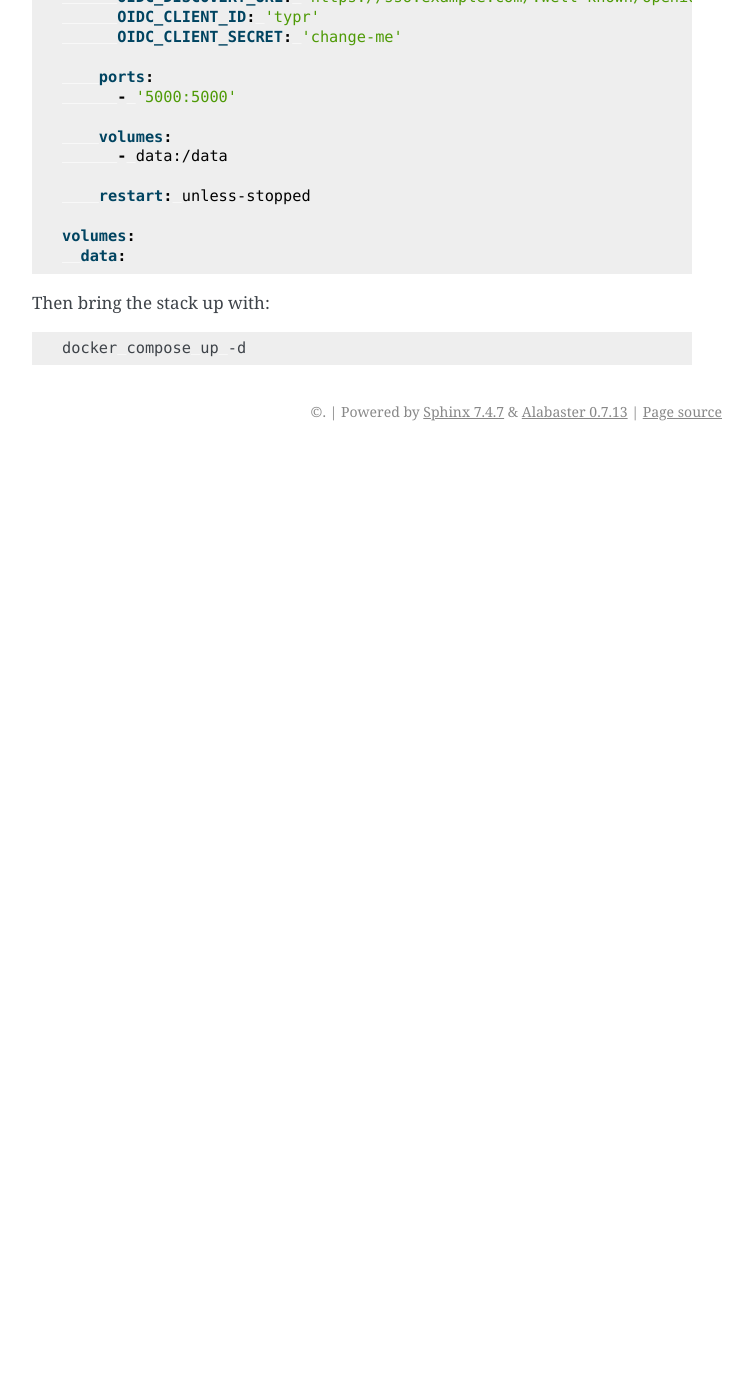
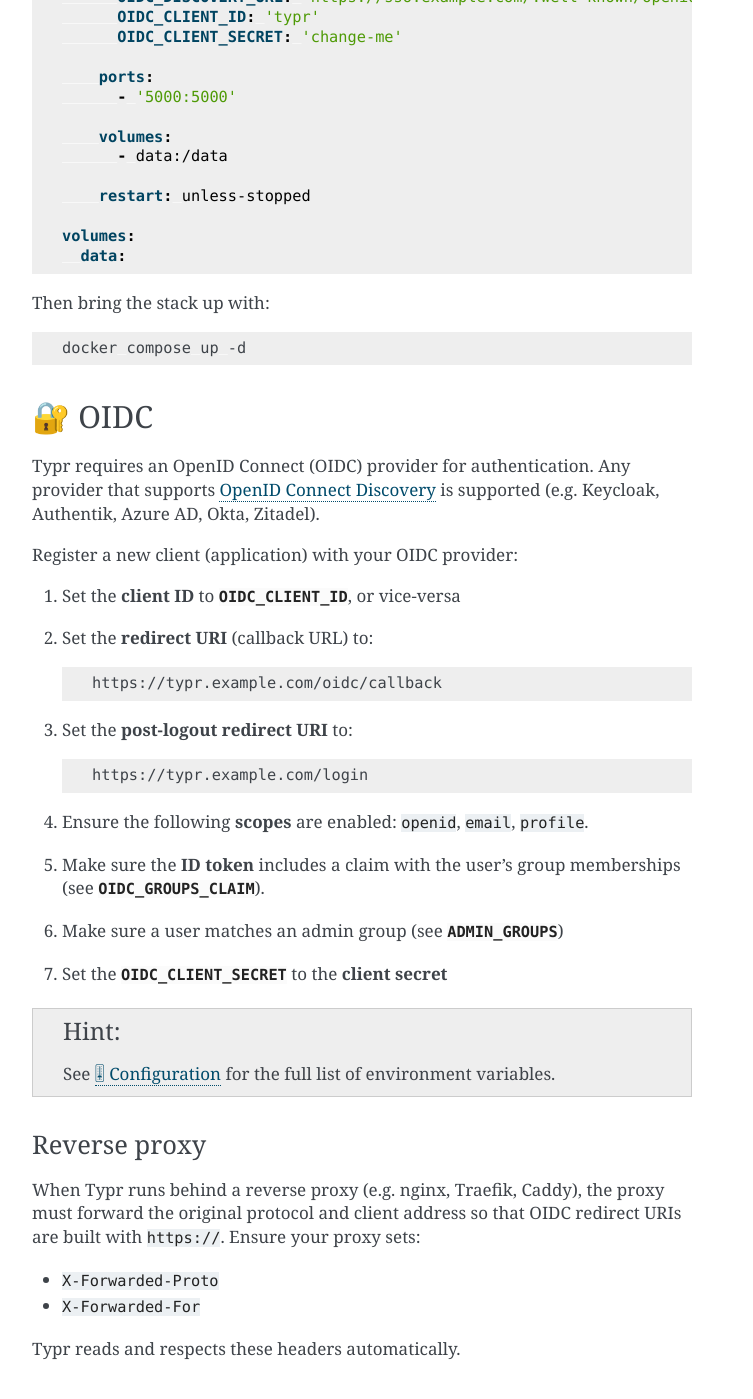
Before and after one commit to confirm/tino, a Sphinx documentation site: the page built from docs/deployment.rst, in a window 1280 px wide and 1400 px high, scrolled down 1021 px. Shown: the whole window, without its empty margins (388-1141 px from the left). Built offline with Sphinx 7.4.7, drawn with Linux system fonts in a browser that asks for light colours; before the commit the page ends 1472 px from its top, so only the background shows below that.

Commit message:
FEATURE: Update OIDC callback URL

```diff
--- a/docs/deployment.rst
+++ b/docs/deployment.rst
@@ -50,3 +50,48 @@
 .. code-block:: bash
 
     docker compose up -d
+
+.. _OIDC:
+
+🔐 OIDC
+-------
+
+Typr requires an OpenID Connect (OIDC) provider for authentication.
+Any provider that supports `OpenID Connect Discovery <https://openid.net/specs/openid-connect-discovery-1_0.html>`_ is supported (e.g. Keycloak, Authentik, Azure AD, Okta, Zitadel).
+
+Register a new client (application) with your OIDC provider:
+
+1. Set the **client ID** to :attr:`OIDC_CLIENT_ID <confirm.typr.config.OIDC_CLIENT_ID>`, or vice-versa
+2. Set the **redirect URI** (callback URL) to:
+
+   .. code-block:: text
+
+       https://typr.example.com/oidc/callback
+
+3. Set the **post-logout redirect URI** to:
+
+   .. code-block:: text
+
+       https://typr.example.com/login
+
+4. Ensure the following **scopes** are enabled: ``openid``, ``email``, ``profile``.
+5. Make sure the **ID token** includes a claim with the user's group memberships
+   (see :attr:`OIDC_GROUPS_CLAIM <confirm.typr.config.OIDC_GROUPS_CLAIM>`).
+6. Make sure a user matches an admin group (see :attr:`ADMIN_GROUPS <confirm.typr.config.ADMIN_GROUPS>`)
+7. Set the :attr:`OIDC_CLIENT_SECRET <confirm.typr.config.OIDC_CLIENT_SECRET>` to the **client secret**
+
+.. hint::
+
+    See :ref:`Configuration` for the full list of environment variables.
+
+Reverse proxy
+~~~~~~~~~~~~~
+
+When Typr runs behind a reverse proxy (e.g. nginx, Traefik, Caddy), the proxy
+must forward the original protocol and client address so that OIDC redirect URIs
+are built with ``https://``. Ensure your proxy sets:
+
+- ``X-Forwarded-Proto``
+- ``X-Forwarded-For``
+
+Typr reads and respects these headers automatically.
```
Also changed, not shown: 3 other files.
